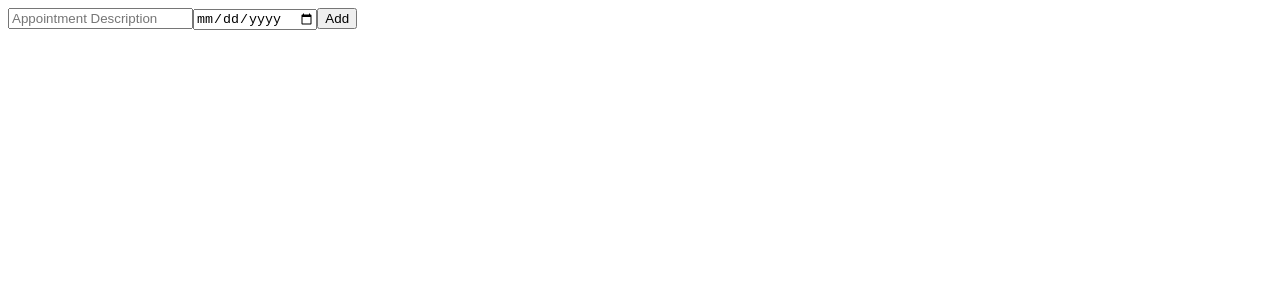
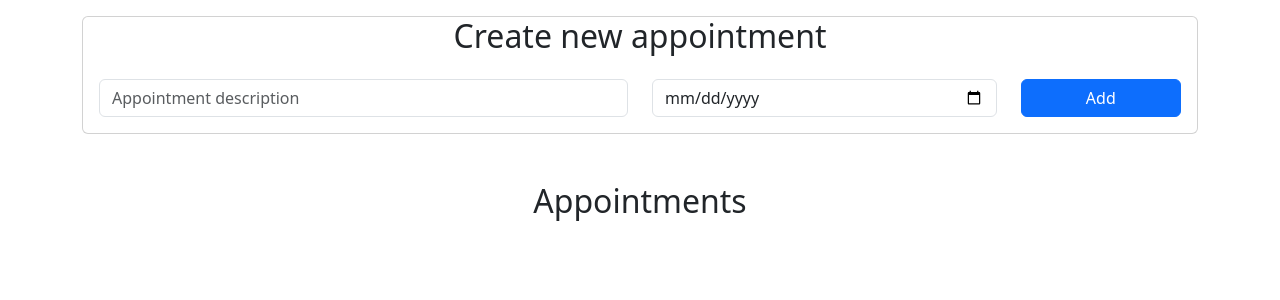
Before and after one commit to JoyPedze/appointment-app, an Angular app: page / in a window 1280 px wide. Shown: the top 300 px of the page. Built offline with nearby package versions, Linux system fonts and the light colour scheme.

Commit message:
Added styling

```diff
--- a/package.json
+++ b/package.json
@@ -21,6 +21,7 @@
     "@angular/platform-server": "^17.3.0",
     "@angular/router": "^17.3.0",
     "@angular/ssr": "^17.3.8",
+    "bootstrap": "^5.3.3",
     "express": "^4.18.2",
     "rxjs": "~7.8.0",
     "tslib": "^2.3.0",
--- a/src/app/appointment-list/appointment-list.component.html
+++ b/src/app/appointment-list/appointment-list.component.html
@@ -1,12 +1,33 @@
-<div>
-    <input [(ngModel)]="appointmentTitle" type="text" placeholder="Appointment Description">
-    <input [(ngModel)]="appointmentDate" type="date" placeholder="Appointment Date">
-    <button (click)="addAppointment()">Add</button>
+<div class="container">
 
-    <ul>
-        <li *ngFor="let appointment of appointments; index as i">
-            {{appointment.title}} {{appointment.date | date:"dd-MM-yyyy"}}
-            <button (click)="deleteAppointment(i)">Delete</button>
+    <div class="card mt-3">
+        <div class="row">
+            <div class="col">
+                <h2 class="text-center">Create new appointment</h2>
+            </div>
+        </div>
+
+        <div class="row mt-3 mb-3 px-3">
+            <div class="col-md-6 ">
+                <input class="form-control" [(ngModel)]="appointmentTitle" placeholder="Appointment description">
+            </div>
+            <div class="col-md-4">
+                <input class="form-control" [(ngModel)]="appointmentDate" type="date" placeholder="Appointment date">
+            </div>
+            <div class="col-md-2">
+                <button class="btn btn-primary w-100" (click)="addAppointment()">Add</button>
+            </div>
+        </div>
+    </div>
+
+
+    <h2 class="text-center mt-5">Appointments</h2>
+
+    <ul class="list-group mt-3">
+        <li class="list-group-item d-flex justify-content-between align-items-center" *ngFor="let appointment of appointments; index as i">
+            {{appointment.title}} {{appointment.date | date:'dd-MM-yyyy'}}
+            <button class="btn btn-danger" (click)="deleteAppointment(i)">Delete</button>
         </li>
     </ul>
+
 </div>
--- a/src/styles.css
+++ b/src/styles.css
@@ -1 +1,2 @@
 /* You can add global styles to this file, and also import other style files */
+@import "../node_modules/bootstrap/dist/css/bootstrap.min.css";
```
Also changed, not shown: 1 other file (tests, documents, lock files or other folders).
